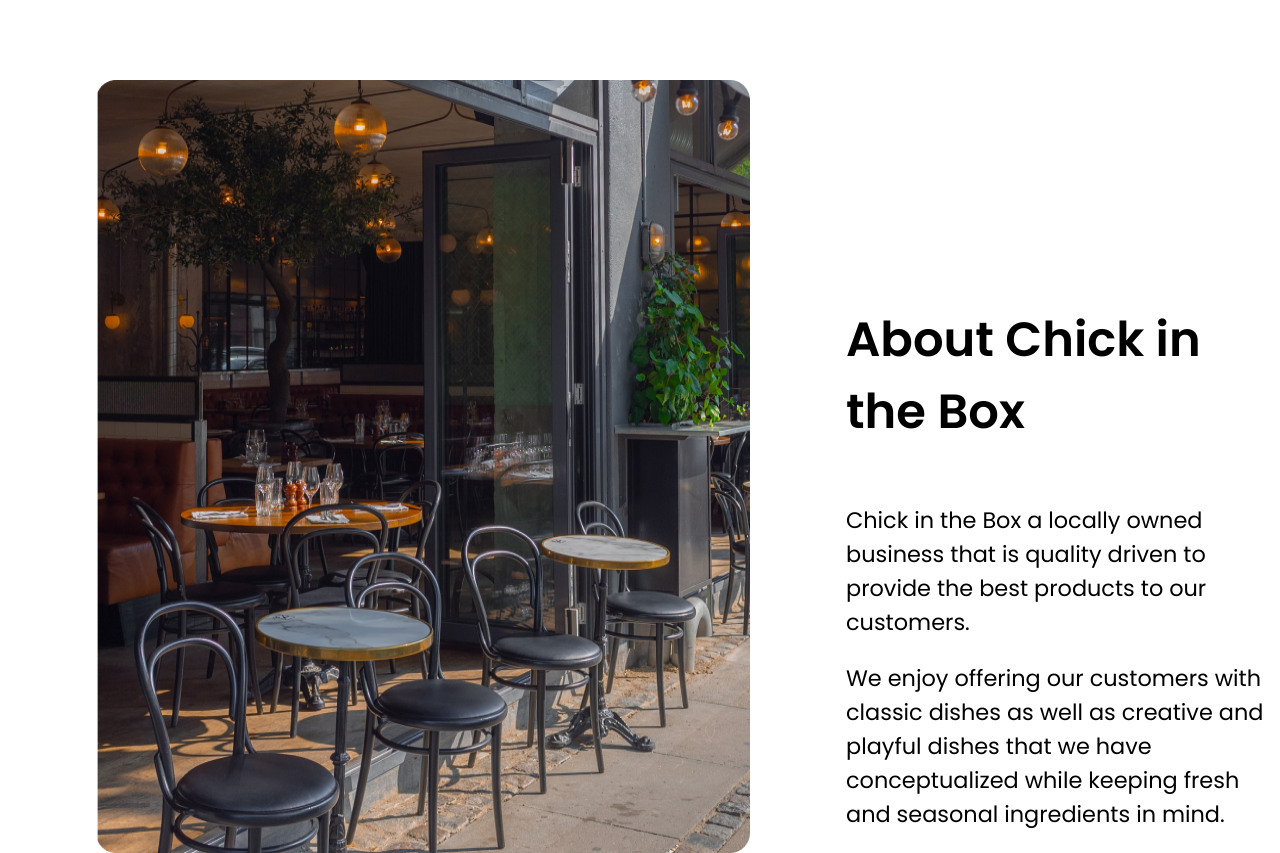
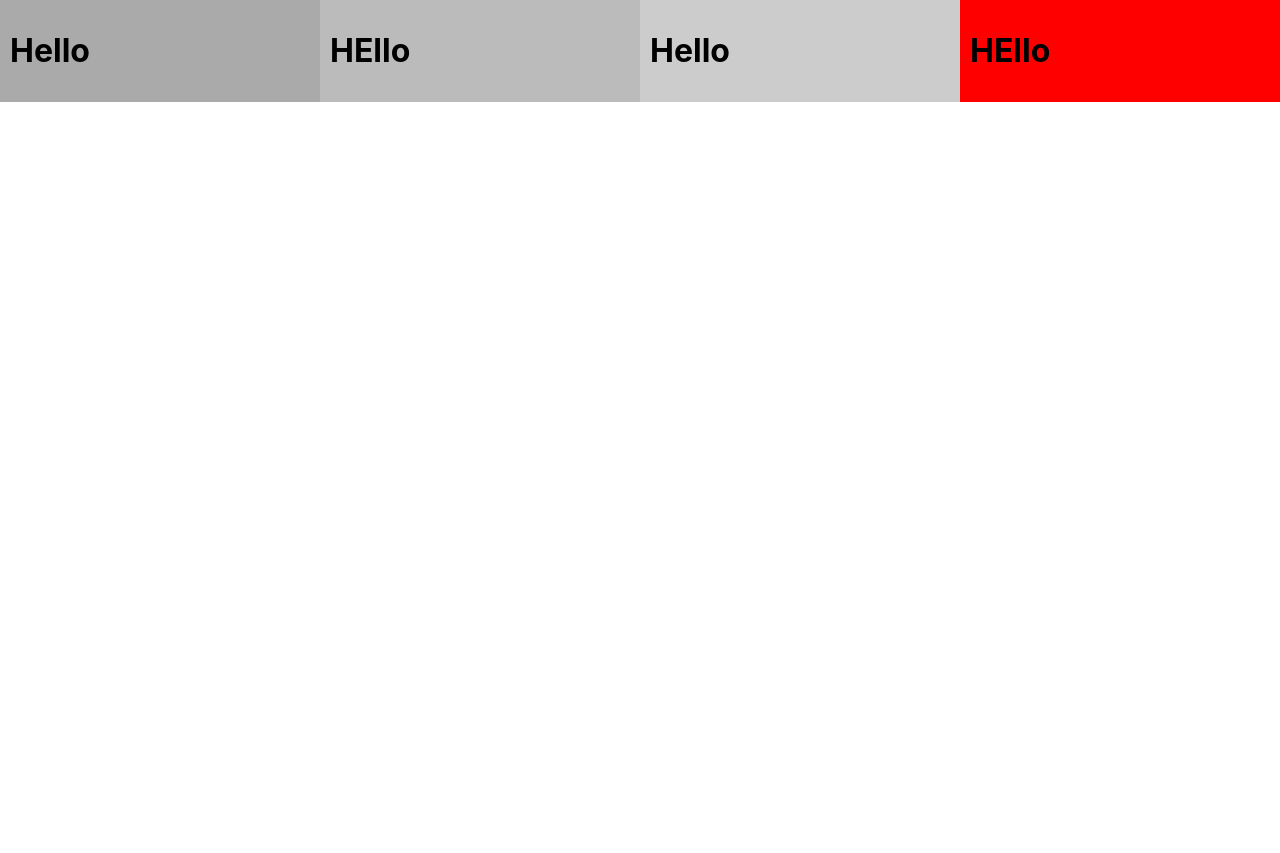
Before and after one commit to lyds214/chicken-website, a React (Create React App) app: page / in a window 1280 px wide. After the commit the page ends 800 px from the top, so only its background shows below. Built offline with nearby package versions, Linux system fonts and the light colour scheme.

Commit message:
added 4 column

```diff
--- a/src/App.js
+++ b/src/App.js
@@ -1,9 +1,14 @@
 import "./App.css";
-import Home from './pages/Home/Home'
-import About from './pages/About/About'
+import Home from "./pages/Home/Home";
+import About from "./pages/About/About";
+import Specialties from "./pages/Our Specialties/Specialties";
 
 function App() {
-  return <div className="App"><About/></div>;
+  return (
+    <div className="App">
+      <Specialties />
+    </div>
+  );
 }
 
 export default App;
--- a/src/pages/About/About.css
+++ b/src/pages/About/About.css
@@ -23,7 +23,7 @@
 
 
 /* tablet */
-@media screen and (max-width: 1024px) {
+/* @media screen and (max-width: 1024px) {
     .img-container {
         display: none;
     }
@@ -38,4 +38,4 @@
     .paragraph {
         font-size: 1rem;
     }
-}
+} */
--- /dev/null
+++ b/src/pages/Our Specialties/Specialties.css
@@ -0,0 +1,18 @@
+* {
+    box-sizing: border-box;
+}
+
+/* Create three equal columns that floats next to each other */
+.column {
+    float: left;
+    width: 25%;
+    padding: 10px;
+    /* Should be removed. Only for demonstration */
+}
+
+/* Clear floats after the columns */
+.row:after {
+    content: "";
+    display: table;
+    clear: both;
+}
--- /dev/null
+++ b/src/pages/Our Specialties/Specialties.js
@@ -0,0 +1,26 @@
+import React from "react";
+import "../Our Specialties/Specialties.css";
+
+// https://www.w3schools.com/howto/howto_css_three_columns.asp
+
+const Specialties = () => {
+  return (
+    <div className="row">
+      <div className="column" style={{ "background-color": "#aaa" }}>
+        {/* <img src={bibimbap} alt="bibimbap-image" /> */}
+        <h1>Hello</h1>
+      </div>
+      <div className="column" style={{ "background-color": "#bbb" }}>
+        <h1>HEllo</h1>
+      </div>
+      <div className="column" style={{ "background-color": "#ccc" }}>
+        <h1>Hello</h1>
+      </div>
+      <div className="column" style={{ "background-color": "red" }}>
+        <h1>HEllo</h1>
+      </div>
+    </div>
+  );
+};
+
+export default Specialties;
```
